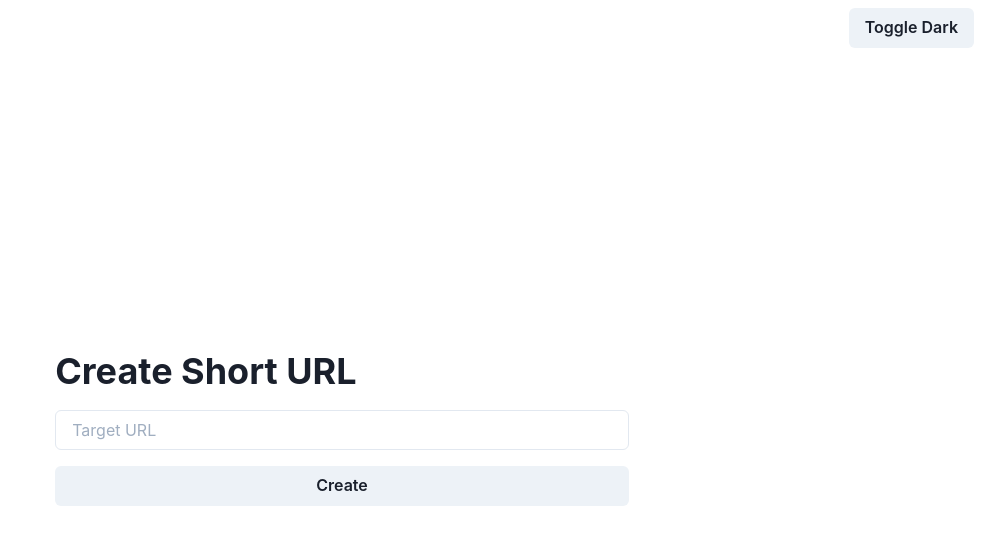
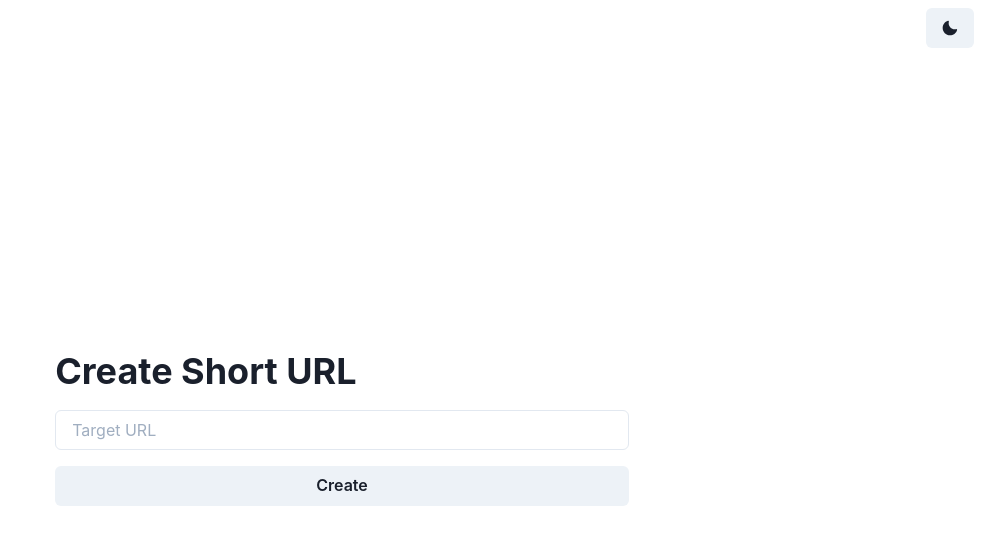
Before and after one commit to CapOfCave/next-url-shortener, a Next.js app: page / in a window 1280 px wide. Shown: the top 544 px of the page, without its empty margins (298-1280 px from the left). Built offline with nearby package versions, Linux system fonts and the light colour scheme.

Commit message:
use icon for color mode toggle

```diff
--- a/package.json
+++ b/package.json
@@ -9,6 +9,7 @@
     "lint": "next lint"
   },
   "dependencies": {
+    "@chakra-ui/icons": "^1.1.7",
     "@chakra-ui/react": "^1.8.7",
     "@emotion/react": "^11.8.2",
     "@emotion/styled": "^11.8.1",
--- a/src/components/navbar.tsx
+++ b/src/components/navbar.tsx
@@ -1,14 +1,18 @@
-import { Button, Flex, useColorMode } from "@chakra-ui/react";
+import { MoonIcon, SunIcon } from "@chakra-ui/icons";
+import { Button, Flex, Tooltip, useColorMode } from "@chakra-ui/react";
 
 const Navbar: React.FC = () => {
 
     const { colorMode, toggleColorMode } = useColorMode()
 
+    const tooltip = colorMode === 'light' ? "Switch to Dark Design" : "Switch to Light Design";
     return (
         <Flex justify='flex-end' padding='2'>
-            <Button onClick={toggleColorMode}>
-                Toggle {colorMode === 'light' ? 'Dark' : 'Light'}
-            </Button>
+            <Tooltip label={tooltip}>
+                <Button onClick={toggleColorMode}>
+                    {colorMode === 'light' ? <MoonIcon /> : <SunIcon />}
+                </Button>
+            </Tooltip>
         </Flex>
     )
 }
```
Also changed, not shown: 2 other files (tests, documents, lock files or other folders).
